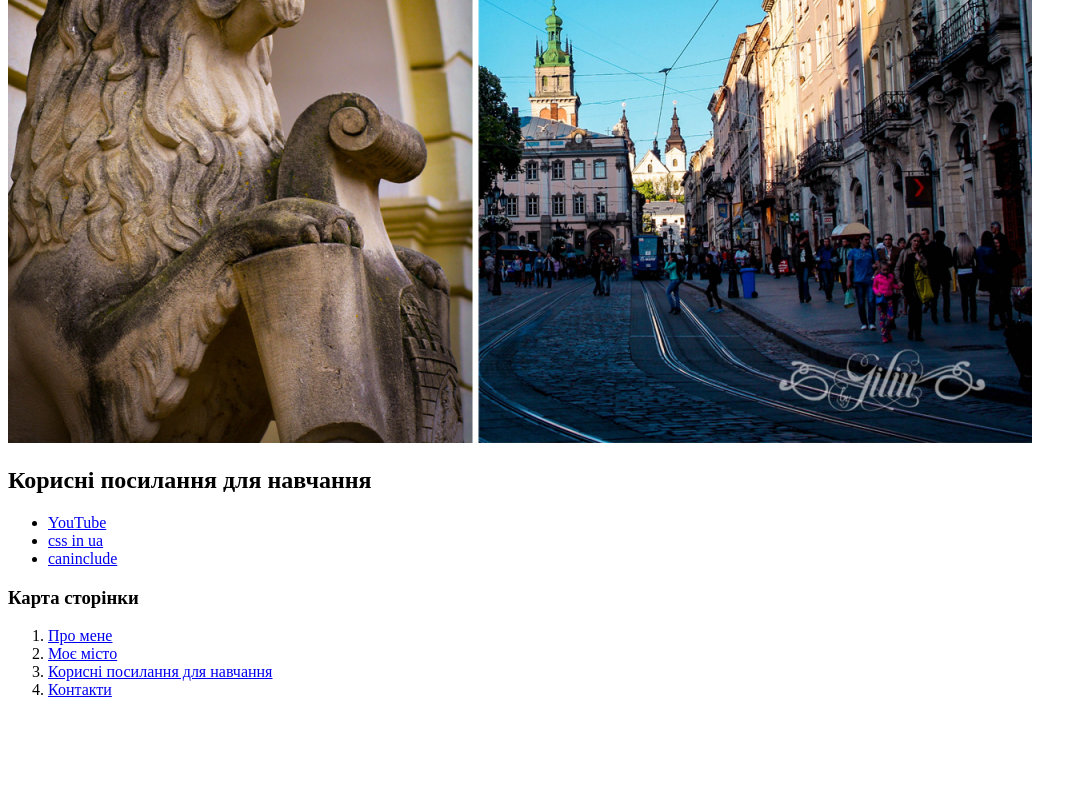
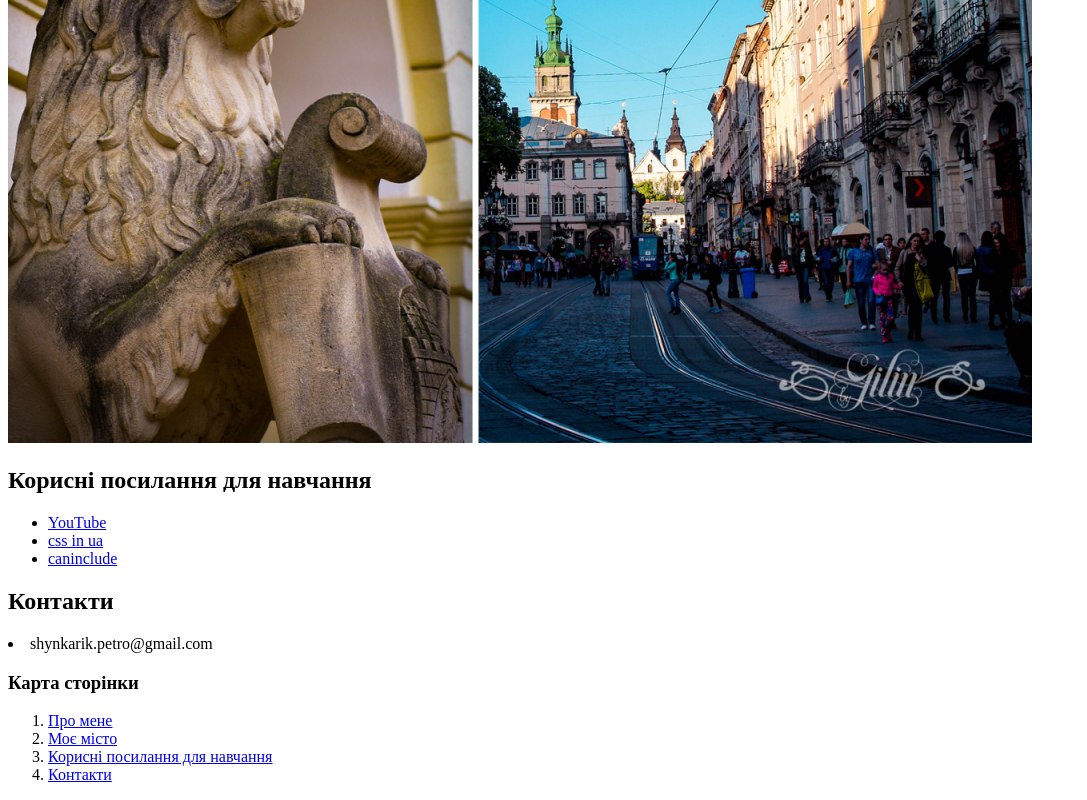
Before and after one commit to PetroShynkaryk/lessons, a plain HTML site: page lesson2/index.html in a window 1280 px wide. Shown: the part 1636-2436 px from the top of the page, without its empty margins (0-1087 px from the left). Before the commit the page ends 2351 px from the top, so only its background shows below. Drawn offline with Linux system fonts and the light colour scheme.

Commit message:
Add files via upload

```diff
--- a/lesson2/index.html
+++ b/lesson2/index.html
@@ -13,7 +13,7 @@
   <li><a href="#aboutme">Про мене</a></li>
   <li><a href="#mytown">Моє місто</a></li>
   <li><a href="#linkforstudy">Корисні посилання для навчання</a></li>
-  <li><a href="contacts.html" target="_blank">Контакти</a></li>
+  <li><a href="#contacts.html" target="_blank">Контакти</a></li>
 </ol>
 </header>
 <main>
@@ -36,12 +36,18 @@
 </div>
 </main>
 <footer>
+  <h2 id="contacts.html">Контакти</h2>
+<div>
+    <li >shynkarik.petro@gmail.com</li>
+  </ul>
+</div>
+
   <h3>Карта сторінки</h3>
   <ol>
     <li><a href="#aboutme">Про мене</a></li>
     <li><a href="#mytown">Моє місто</a></li>
     <li><a href="#linkforstudy">Корисні посилання для навчання</a></li>
-    <li><a href="contacts.html" target="_blank">Контакти</a></li>
+    <li><a href="#contacts.html" target="_blank">Контакти</a></li>
   </ol>
 </footer>
   </body>
```
